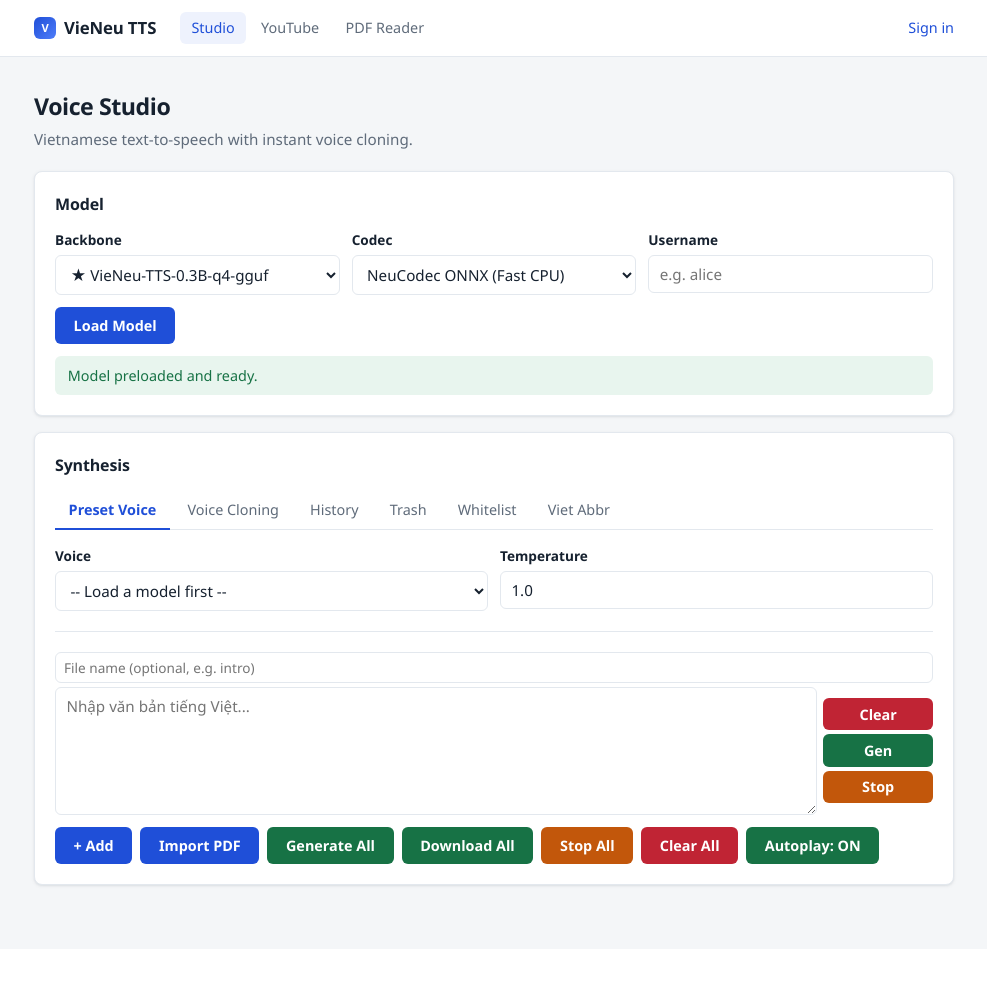
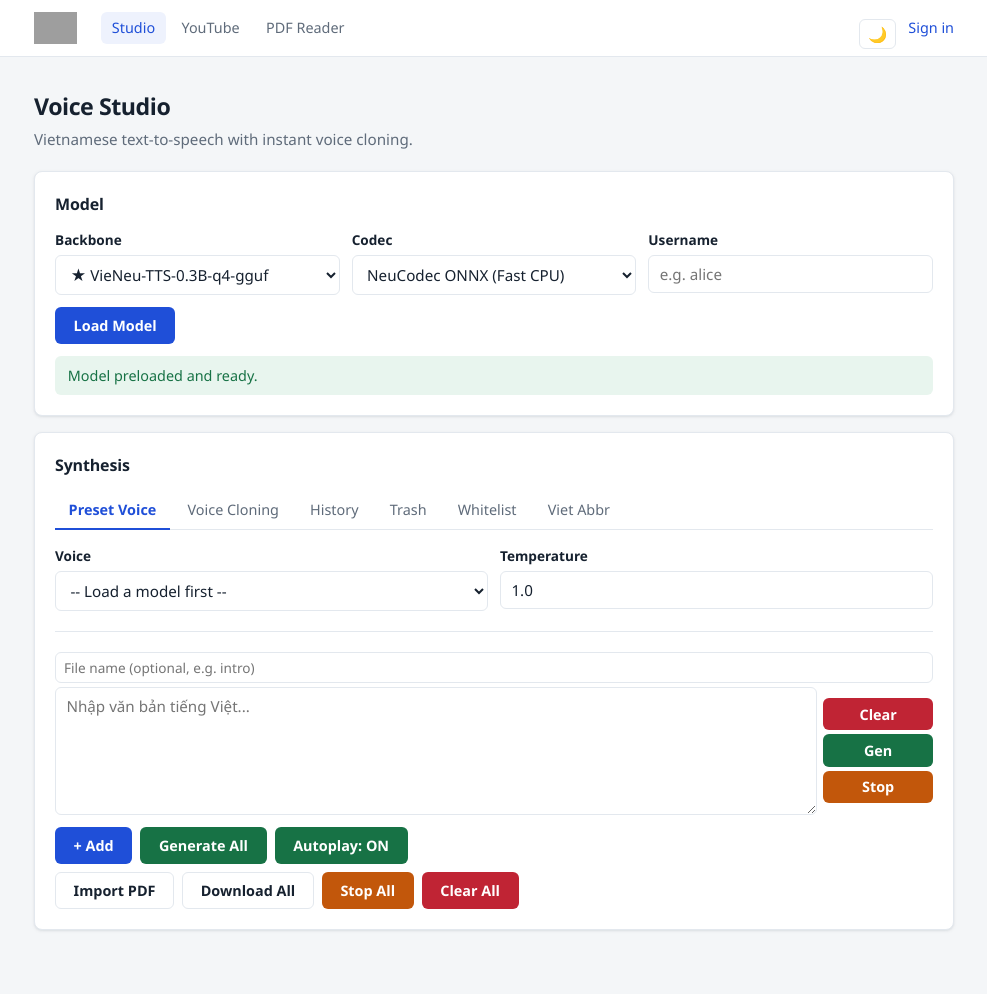
Before and after one commit to ngoc2012/VieTTS, a Flask app: page / in a window 1280 px wide. Shown: the whole page, without its empty margins (146-1133 px from the left). Before the commit the page ends 888 px from the top, so only its background shows below. Run offline with Flask 3, Linux system fonts and the light colour scheme; data that the repository does not hold is empty; grey boxes are pictures that could not be loaded.

Commit message:
Unify layout and add dark mode toggle across pages
Split studio's global-btns into frequent/secondary rows, add a
persistent dark-mode toggle in the shared topbar, and fold the PDF
viewer into base.html so it shares the topbar and theme.css palette
instead of its own fixed neon/glass colors.

Co-Authored-By: Claude Sonnet 5 <noreply@anthropic.com>

```diff
--- a/static/style.css
+++ b/static/style.css
@@ -10,12 +10,16 @@ body.extension-popup {
 /* Small text in heading: lighter weight and muted color */
 h1 small { font-weight: normal; color: var(--text-muted); font-size: 0.5em; }
 
-/* Global button container: wrapping flex layout */
+/* Global button container: stacked rows to separate frequent vs rare actions */
 .global-btns {
+  margin-top: 0.5rem;
+}
+
+.btn-row {
   display: flex; flex-wrap: wrap; gap: 0.5rem; margin-top: 0.5rem;
 }
 
-.global-btns button { margin-top: 0; }
+.btn-row button { margin-top: 0; }
 
 /* Text row: single text input + result section */
 .text-row {
--- a/static/theme.css
+++ b/static/theme.css
@@ -126,6 +146,22 @@ body {
 }
 
 .topbar-account .account-name:hover { color: var(--text); }
+
+.theme-toggle {
+  border: 1px solid var(--border);
+  background: var(--surface);
+  color: var(--text);
+  border-radius: 6px;
+  width: 30px;
+  height: 30px;
+  font-size: 0.95rem;
+  cursor: pointer;
+  display: inline-flex;
+  align-items: center;
+  justify-content: center;
+}
+
+.theme-toggle:hover { background: var(--bg); }
 
 /* ---------- Page layout ---------- */
 
--- a/templates/base.html
+++ b/templates/base.html
@@ -7,6 +7,14 @@
     <title>{% block title %}VieNeu-TTS{% endblock %}</title>
     <link rel="stylesheet" href="/static/theme.css">
     {% block head %}{% endblock %}
+    <script>
+        (function () {
+            var saved = localStorage.getItem('theme');
+            if (saved === 'dark' || (!saved && matchMedia('(prefers-color-scheme: dark)').matches)) {
+                document.documentElement.setAttribute('data-theme', 'dark');
+            }
+        })();
+    </script>
 </head>
 
 <body>
@@ -14,8 +22,7 @@
     <header class="topbar">
         <div class="topbar-inner">
             <a class="brand" href="/">
-                <span class="brand-mark">V</span>
-                <span class="brand-text">VieNeu&nbsp;TTS</span>
+                <img class="brand-logo" src="/static/jl-logo.svg" alt="JL" height="32">
             </a>
             <nav>
                 <a href="/" {% if request.path == '/' %}class="active"{% endif %}>Studio</a>
@@ -23,6 +30,7 @@
                 <a href="/read" {% if request.path.startswith('/read') or request.path.startswith('/viewer') %}class="active"{% endif %}>PDF Reader</a>
             </nav>
             <div class="topbar-account">
+                <button class="theme-toggle" id="btn-theme-toggle" title="Toggle dark mode" aria-label="Toggle dark mode">🌙</button>
                 {% if nav_account %}
                 <a class="balance-chip" href="/account" title="Balance — top up">{{ nav_balance }}</a>
                 <a class="account-name" href="/profile">{{ nav_account.username }}</a>
@@ -37,6 +45,28 @@
         {% block content %}{% endblock %}
     </main>
 
+    <script>
+        (function () {
+            var btn = document.getElementById('btn-theme-toggle');
+            function sync() {
+                var dark = document.documentElement.getAttribute('data-theme') === 'dark';
+                btn.textContent = dark ? '☀️' : '🌙';
+            }
+            btn.addEventListener('click', function () {
+                var dark = document.documentElement.getAttribute('data-theme') === 'dark';
+                if (dark) {
+                    document.documentElement.removeAttribute('data-theme');
+                    localStorage.setItem('theme', 'light');
+                } else {
+                    document.documentElement.setAttribute('data-theme', 'dark');
+                    localStorage.setItem('theme', 'dark');
+                }
+                sync();
+            });
+            sync();
+        })();
+    </script>
+
     {% block scripts %}{% endblock %}
 
 </body>
--- a/templates/index.html
+++ b/templates/index.html
@@ -100,14 +100,18 @@
 
     <div id="text-rows"></div>
     <div class="global-btns">
-        <button class="btn-primary" id="btn-add">+ Add</button>
-        <button class="btn-primary" id="btn-import-pdf">Import PDF</button>
-        <input type="file" id="inp-pdf" accept=".pdf" style="display:none">
-        <button class="btn-success" id="btn-gen-all">Generate All</button>
-        <button class="btn-success" id="btn-download-all">Download All</button>
-        <button class="btn-stop" id="btn-stop-all">Stop All</button>
-        <button class="btn-clear" id="btn-clear-all">Clear All</button>
-        <button class="btn-autoplay" id="btn-autoplay">Autoplay: ON</button>
+        <div class="btn-row">
+            <button class="btn-primary" id="btn-add">+ Add</button>
+            <button class="btn-success" id="btn-gen-all">Generate All</button>
+            <button class="btn-autoplay" id="btn-autoplay">Autoplay: ON</button>
+        </div>
+        <div class="btn-row">
+            <button class="btn-secondary" id="btn-import-pdf">Import PDF</button>
+            <input type="file" id="inp-pdf" accept=".pdf" style="display:none">
+            <button class="btn-secondary" id="btn-download-all">Download All</button>
+            <button class="btn-stop" id="btn-stop-all">Stop All</button>
+            <button class="btn-clear" id="btn-clear-all">Clear All</button>
+        </div>
     </div>
 </div>
 
```
Also changed, not shown: other parts of static/theme.css (+25 -0 lines), static/viewer.css (+30 -35 lines), templates/viewer.html (+11 -12 lines).
